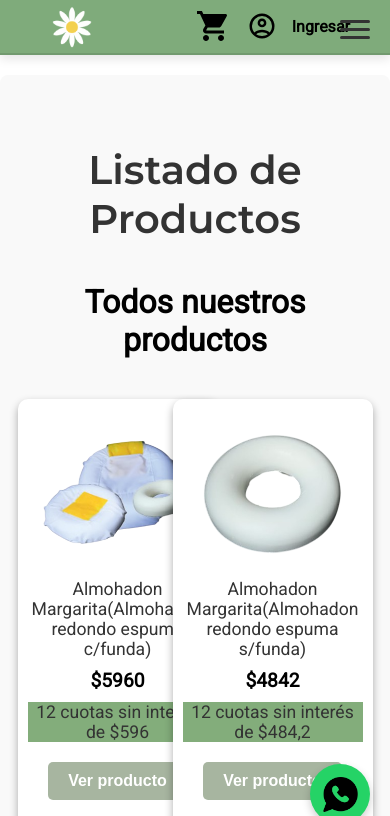
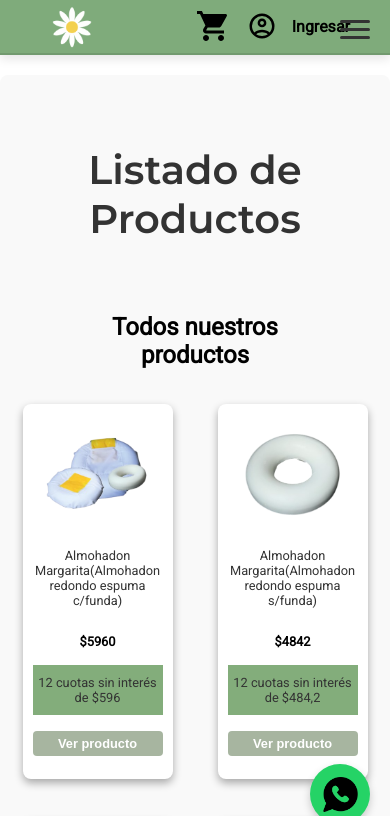
Before and after one commit to JuanmaAlonsoLopez/lasMargaritas, a plain HTML site: page pages/listadoProductos.html in a window 390 px wide. Shown: the top 816 px of the page. Drawn offline with Linux system fonts and the light colour scheme.

Commit message:
modificacion de productos listados

```diff
--- a/style/listaDeProductos.css
+++ b/style/listaDeProductos.css
@@ -21,17 +21,57 @@
 /* Mobile (hasta 600px): 1 columna */
 @media (max-width: 600px) {
 
+    .catListada h3{
+        font-size: 1.5rem;
+        padding: 30px;
+    }
+
     .productos-grid {
         display: grid;
         grid-template-columns: 50% 50%; /* Una sola columna que ocupe todo el ancho */
         align-items: center;
         justify-content: center;
-        gap: 20px;
-        padding: 20px;
+        gap: 40px;
+        padding: 0px;
     }
-    .producto{
+
+    .producto {
+    display: grid;
+    max-width: 150px; /* limita el ancho máximo para que no ocupe todo el 50% */
+    height: 100%;
+    padding: 10px;
+    box-sizing: border-box;
+    border-radius: 8px;
+    grap: 10px
+    }
+
+    .producto img {
+        max-width: 100%; /* hace que la imagen ocupe todo el ancho del contenedor */
+        height: auto; /* mantiene la proporción de la imagen */
+    }
+
+    .producto p {
+        font-size: 0.8rem; /* tamaño de fuente más pequeño */
 
     }
+
+    .producto span{
+        font-size: 0.8rem; /* tamaño de fuente más pequeño */
+        color: #000;
+        font-weight: bold;
+    }
+
+    .producto button{
+        font-size: 0.8rem; /* tamaño de fuente más pequeño */
+        padding: 5px 10px;
+        border: none;
+        border-radius: 4px;
+        cursor: pointer;
+    }
+
+
+
+
 
 }
 
--- a/styles.css
+++ b/styles.css
@@ -541,6 +541,7 @@ nav.menu-hamburguesa {
     }
 
     .producto {
+
         height: auto;
         padding: 20px 10px;
     }
```
Also changed, not shown: pages/listadoProductos.html (indentation only).
